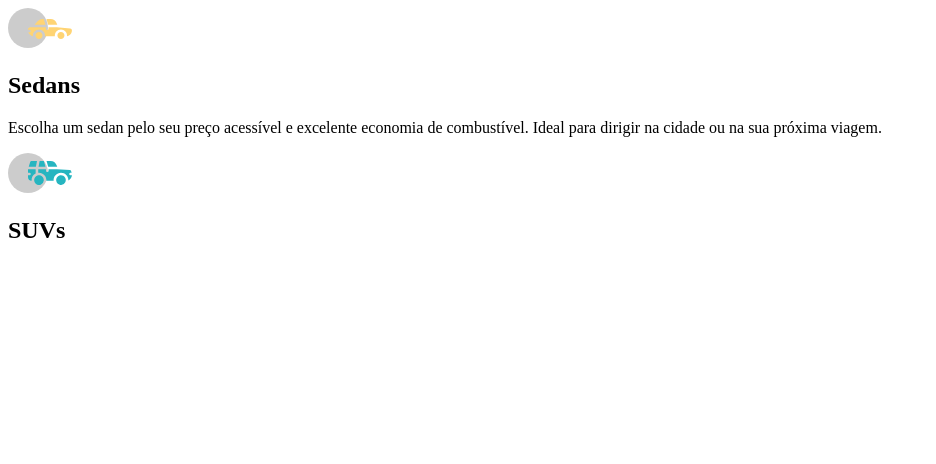
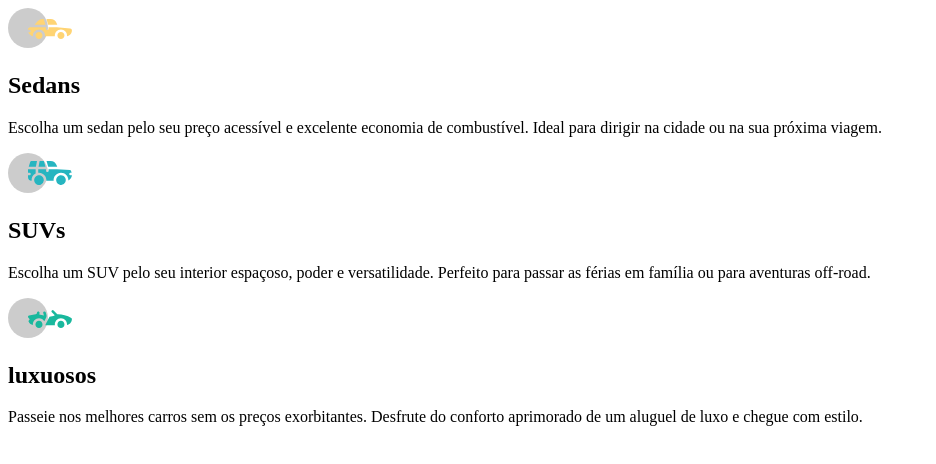
Before and after one commit to Larabeatriz08/carros-3, a plain HTML site: page index.html in a window 1280 px wide. Shown: the whole page, without its empty margins (0-936 px from the left). Drawn offline with Linux system fonts and the light colour scheme.

Commit message:
html finalizado

```diff
--- a/index.html
+++ b/index.html
@@ -18,15 +18,15 @@
         <section class="suvs">
             <img src="./imagens/icon-suvs.svg" alt="carrro SUV">
             <h2>SUVs</h2>
-            <p></p>
-            <a href=""></a>
+            <p>Escolha um SUV pelo seu interior espaçoso, poder e versatilidade. Perfeito para passar as férias em família ou para aventuras off-road.</p>
+            <a href="Ver mais"></a>
         </section>
 
         <section class="luxuosos">
-            <img src="" alt="">
-            <h2></h2>
-            <p></p>
-            <a href=""></a>
+            <img src="./imagens/icon-luxury.svg" alt="carros luxuosos">
+            <h2>luxuosos</h2>
+            <p>Passeie nos melhores carros sem os preços exorbitantes. Desfrute do conforto aprimorado de um aluguel de luxo e chegue com estilo.</p>
+            <a href="Ver mais"></a>
         </section>
     </main>
 </body>
```
